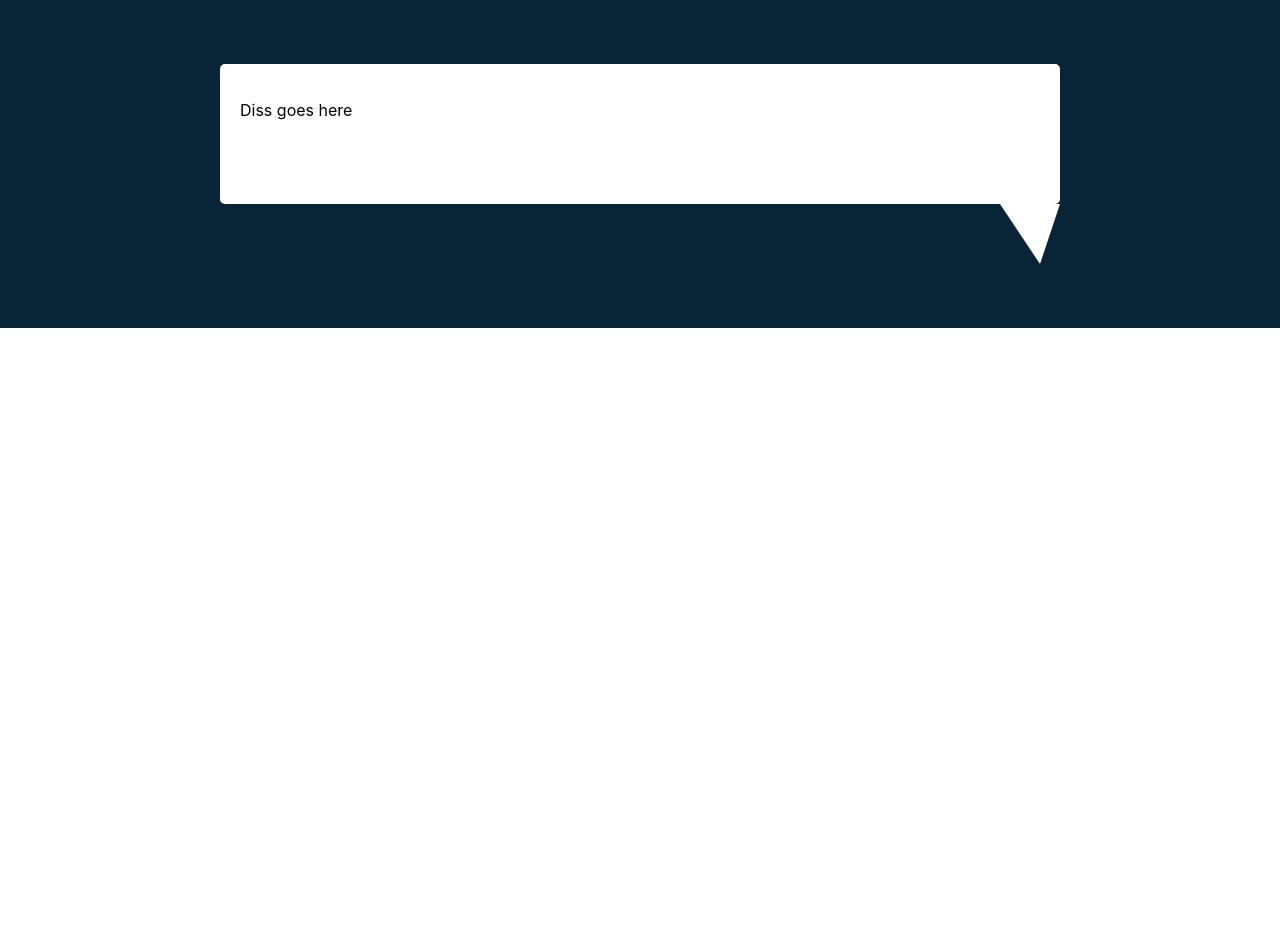
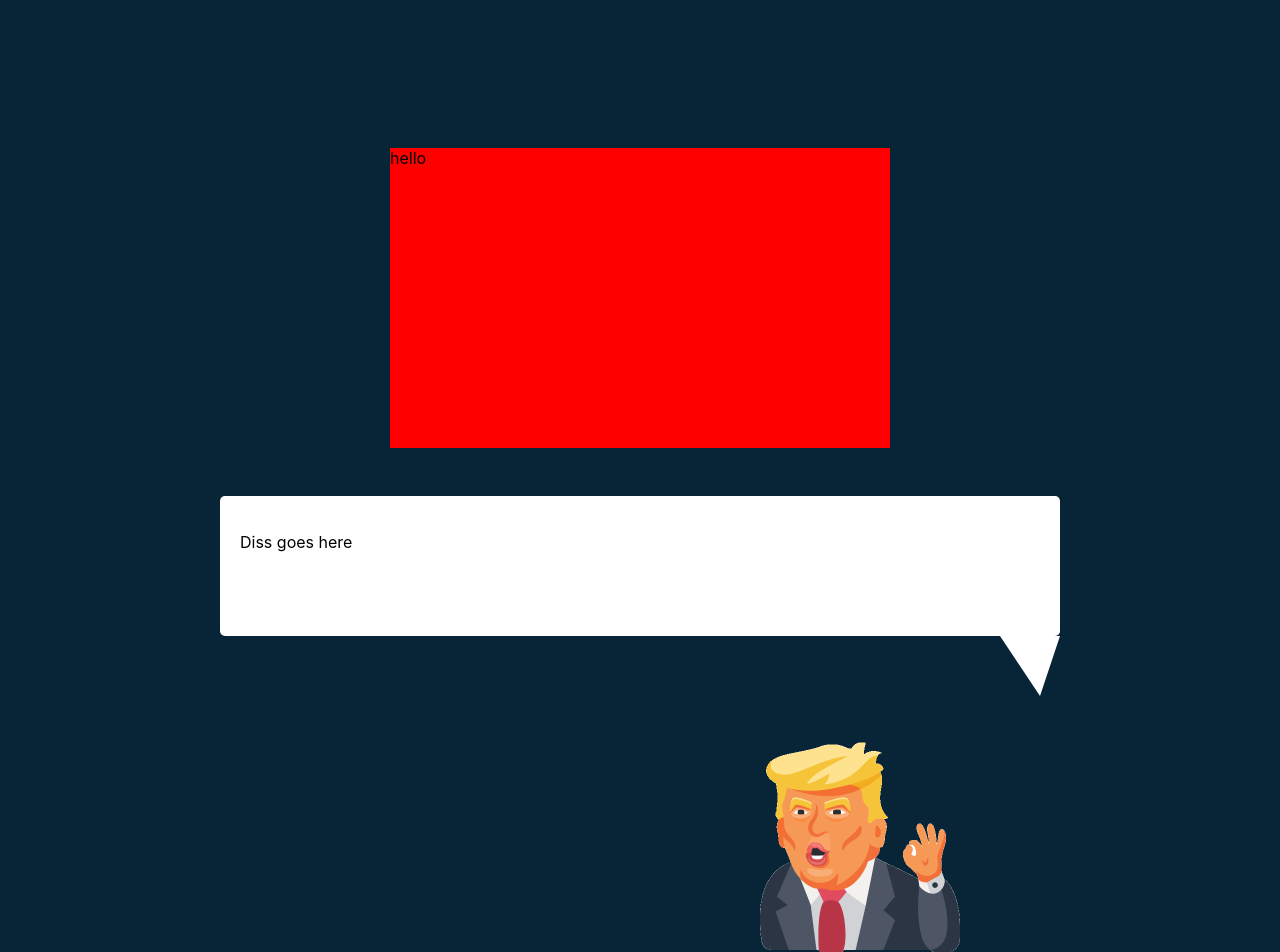
Before and after one commit to annabanana21/Trumpanye, a React (Create React App) app in the folder client/: page /diss in a window 1280 px wide. Shown: the top 952 px of the page. Before the commit the page ends 800 px from the top, so only its background shows below. Built offline with nearby package versions, Linux system fonts and the light colour scheme.

Commit message:
Display page rough draft

```diff
--- /dev/null
+++ b/client/src/components/GIF/gif.jsx
@@ -0,0 +1,12 @@
+import React from 'react';
+import './gif.scss';
+
+function Gif(props) {
+    return (
+        <section className='gif-display'>
+            <div className='gif-display__container'>hello</div>
+        </section>
+    )
+}
+
+export default Gif;
--- /dev/null
+++ b/client/src/components/GIF/gif.scss
@@ -0,0 +1,14 @@
+.gif-display {
+    display: flex;
+    justify-content: center;
+    align-items: center;
+    height: fit-content;
+    width: fit-content;
+    margin-top: 100px;
+
+    &__container {
+        width: 500px;
+        height: 300px;
+        background-color: red;
+    }
+}
--- a/client/src/components/Quote/quote.jsx
+++ b/client/src/components/Quote/quote.jsx
@@ -1,9 +1,7 @@
-import axios from 'axios';
 import React from 'react';
 import './quote.scss';
-import { FontAwesomeIcon } from '@fortawesome/react-fontawesome';
-import { faCommentAlt } from '@fortawesome/free-solid-svg-icons';
-import chat from '../../assets/chatting.svg';
+import trump from '../../assets/talking-real.png';
+
 
 function Quote() {
     return (
@@ -14,6 +12,7 @@ function Quote() {
                 </div>
                 <div className='display__triangle'></div>
             </div>
+            <img src={trump} className='display__trump'/>
         </section>
     )
 }
--- a/client/src/components/Quote/quote.scss
+++ b/client/src/components/Quote/quote.scss
@@ -1,7 +1,10 @@
 .display {
     display: flex;
     justify-content: center;
+    align-items: center;
     padding: 2rem 0;
+    padding-top: 3rem;
+    flex-direction: column;
 
     &__bubble {
         width: fit-content;
@@ -31,4 +34,10 @@
         border-top: 60px solid white;
         align-self: flex-end;
     }
+
+    &__trump {
+        transform: scaleX(-1);
+        height: 300px;
+        align-self: flex-end;
+    }
 }
--- a/client/src/pages/display.js
+++ b/client/src/pages/display.js
@@ -2,10 +2,12 @@ import axios from 'axios';
 import React from 'react';
 import './display.scss';
 import Quote from '../components/Quote/quote';
+import Gif from '../components/GIF/gif';
 
 function Display() {
     return (
         <main className='display'>
+            <Gif />
             <Quote />
         </main>
     )
--- a/client/src/pages/display.scss
+++ b/client/src/pages/display.scss
@@ -1,3 +1,6 @@
 .display {
     background-color: #082537;
+    display: flex;
+    flex-direction: column;
+    align-items: center;
 }
```
Also changed, not shown: client/src/assets/talking-real.png (added).
